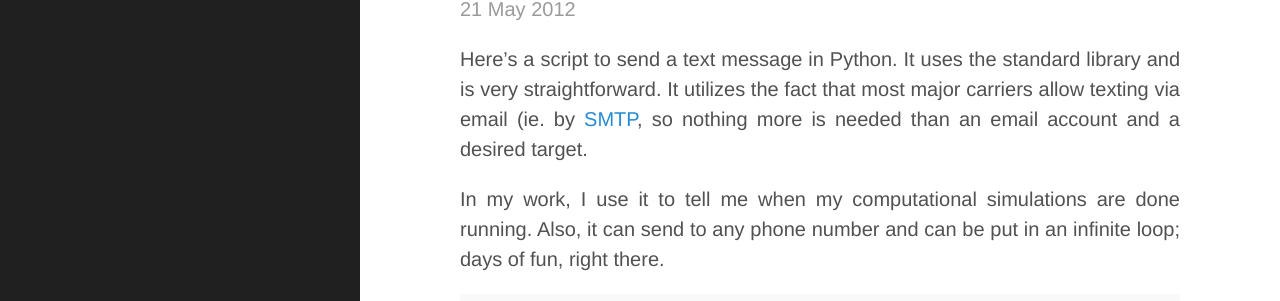
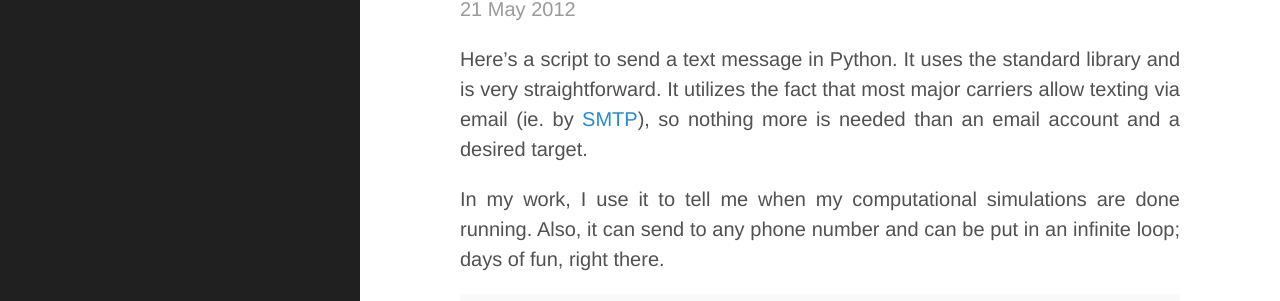
Before and after one commit to patrickfuller/patrickfuller.github.io, a Jekyll site: the page built from _posts/2012-05-21-texting-from-your-server-in-python.md, in a window 1280 px wide and 1232 px high. Shown: the part 136-437 px from the top of the window. Built offline with Jekyll 4.4.1, drawn with Linux system fonts in a browser that asks for light colours; comment, search, counter and statistics services are not loaded; part of the change alters nothing that is shown.

```diff
--- a/_posts/2012-05-21-texting-from-your-server-in-python.md
+++ b/_posts/2012-05-21-texting-from-your-server-in-python.md
@@ -1,13 +1,13 @@
 ---
 title: Texting from a Computer in Python
-thumbnail: morse.png
+thumbnail: sms-message.jpg
 layout: post
 permalink: /texting-from-your-server-in-python/
 ---
 
 Here's a script to send a text message in Python. It uses the standard library and
 is very straightforward. It utilizes the fact that most major carriers allow texting
-via email (ie. by [SMTP](http://en.wikipedia.org/wiki/Simple_Mail_Transfer_Protocol),
+via email (ie. by [SMTP](http://en.wikipedia.org/wiki/Simple_Mail_Transfer_Protocol)),
 so nothing more is needed than an email account and a desired target.
 
 In my work, I use it to tell me when my computational simulations are done running.
```
Also changed, not shown: _raw_images/sms-message.jpg (added), assets/index/morse.png (deleted), assets/index/morse@2x.png (deleted), assets/index/sms-message.jpg (added), assets/index/sms-message@2x.jpg (added).
